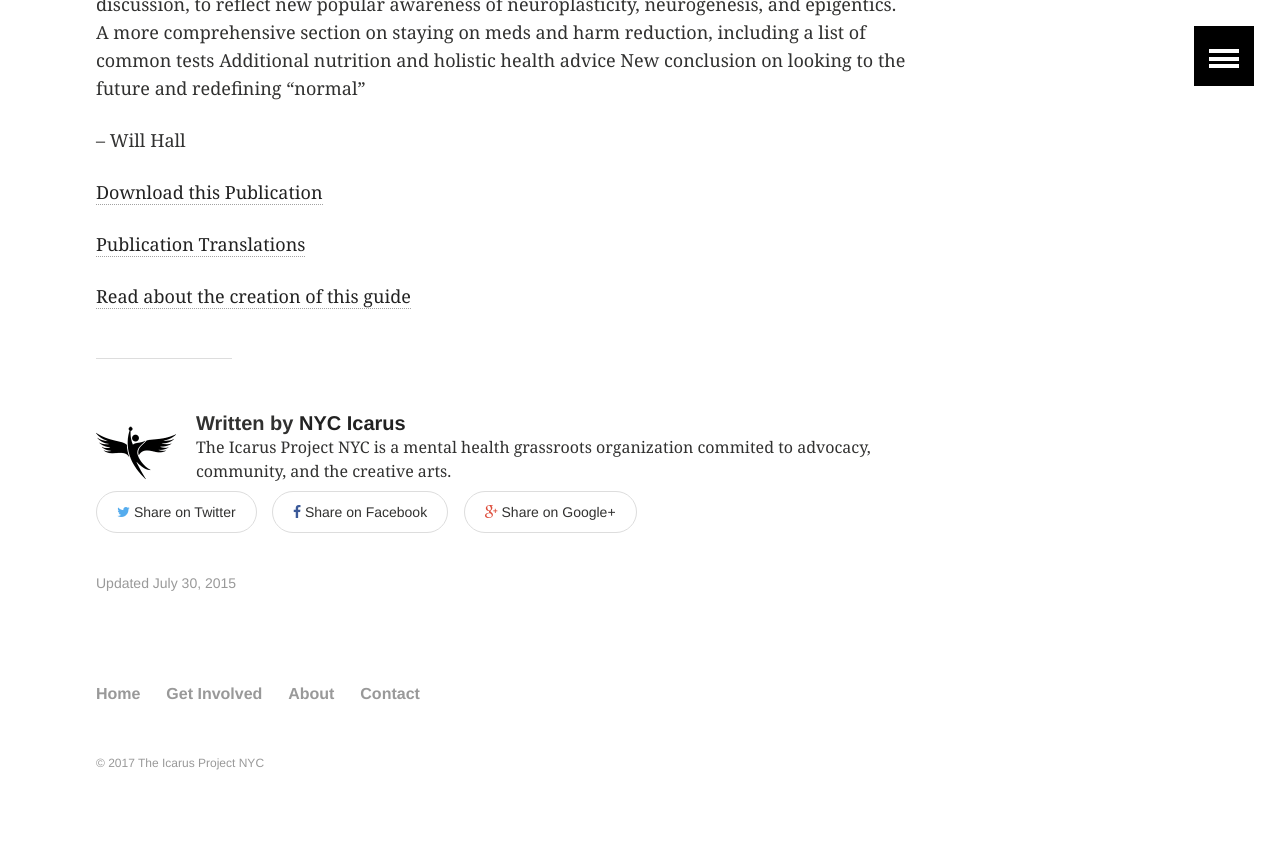
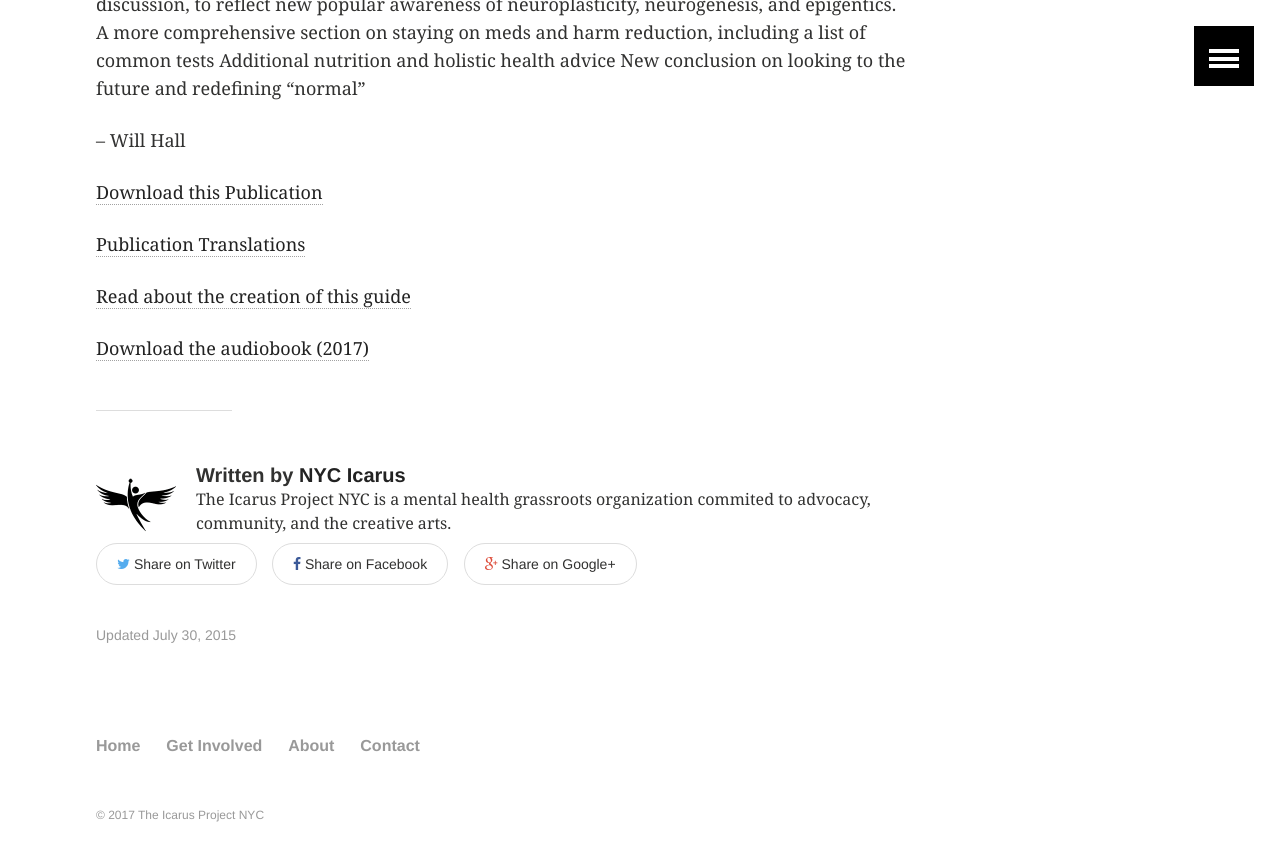
Before and after one commit to nycicarus/nycicarus.github.io, a Jekyll site: the page built from _posts/articles/2015-01-30-reduction-psychiatric-drugs.md, in a window 1280 px wide and 900 px high, scrolled down 2070 px. Shown: the top 861 px of the window. Built offline with Jekyll 4.4.1, drawn with Linux system fonts in a browser that asks for light colours.

Commit message:
added audiobook

```diff
--- a/_posts/articles/2015-01-30-reduction-psychiatric-drugs.md
+++ b/_posts/articles/2015-01-30-reduction-psychiatric-drugs.md
@@ -35,3 +35,5 @@ What are some of the differences with the new Second Edition? More than twice as
 [Publication Translations](http://www.theicarusproject.net/article/updated-publication-ordering-and-downloads)
 
 [Read about the creation of this guide](http://theicarusproject.net/alternative-treatments/the-making-of-the-harm-reduction-guide-to-meds-withdrawal)
+
+[Download the audiobook (2017)](http://www.madnessradio.net/audio/ComingOffPsychDrugsHarmReductGuide-Audiobok.mp3)
```
